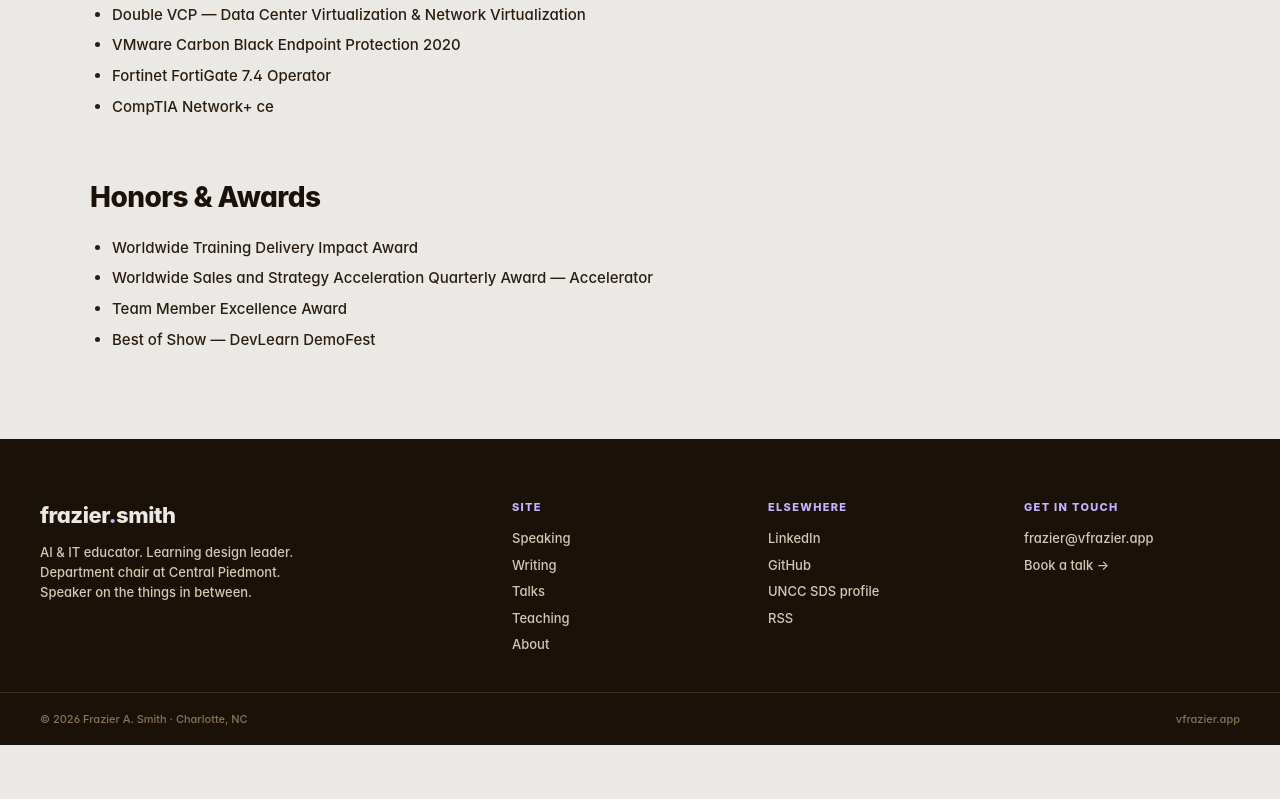
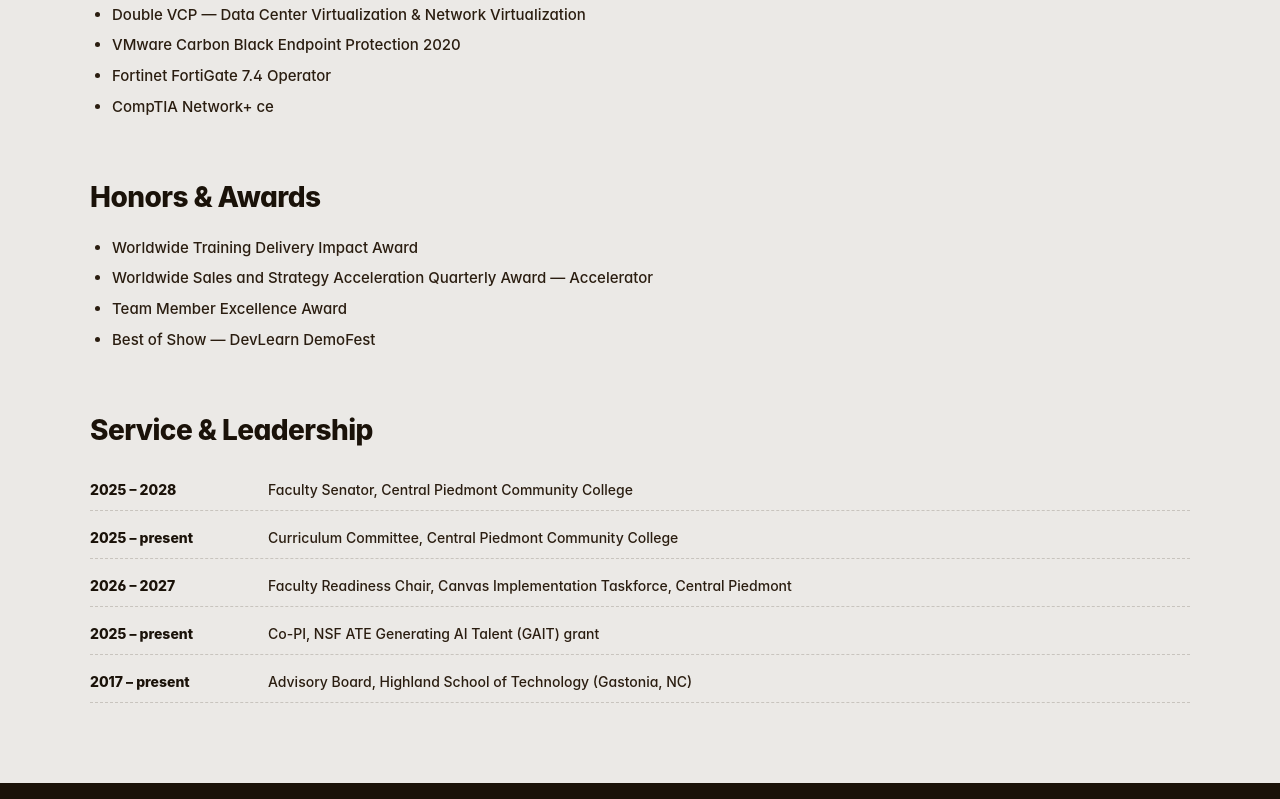
Before and after one commit to frazier-at-cpcc/vfrazier-app, an Astro site: page /about in a window 1280 px wide. Shown: the part 3121-3920 px from the top of the page. Before the commit the page ends 3866 px from the top, so only its background shows below. Built offline with nearby package versions, Linux system fonts and the light colour scheme; Astro itself is replaced by a stand-in of ours.

Commit message:
feat(service): add Faculty Senate, Curriculum Committee, and Canvas Taskforce service
- CV: split Senate/Curriculum into separate rows with correct date ranges;
  add Faculty Readiness Chair role on Canvas Implementation Taskforce (2026–2027)
- About: add new "Service & Leadership" section consolidating institutional
  service items so they're visible without clicking through to CV

```diff
--- a/src/pages/about.astro
+++ b/src/pages/about.astro
@@ -28,6 +28,13 @@ const awards = [
   'Worldwide Sales and Strategy Acceleration Quarterly Award — Accelerator',
   'Team Member Excellence Award',
   'Best of Show — DevLearn DemoFest',
+];
+const service = [
+  { years: '2025 – 2028', body: 'Faculty Senator, Central Piedmont Community College' },
+  { years: '2025 – present', body: 'Curriculum Committee, Central Piedmont Community College' },
+  { years: '2026 – 2027', body: 'Faculty Readiness Chair, Canvas Implementation Taskforce, Central Piedmont' },
+  { years: '2025 – present', body: 'Co-PI, NSF ATE Generating AI Talent (GAIT) grant' },
+  { years: '2017 – present', body: 'Advisory Board, Highland School of Technology (Gastonia, NC)' },
 ];
 ---
 <BaseLayout title="About — Frazier Smith" current="about">
@@ -96,10 +103,22 @@ const awards = [
     </ul>
   </section>
 
-  <section class="container section last">
+  <section class="container section">
     <h2>Honors &amp; Awards</h2>
     <ul class="bullets">
       {awards.map((a) => <li>{a}</li>)}
+    </ul>
+  </section>
+
+  <section class="container section last">
+    <h2>Service &amp; Leadership</h2>
+    <ul class="service">
+      {service.map((s) => (
+        <li>
+          <span class="years">{s.years}</span>
+          <span class="body">{s.body}</span>
+        </li>
+      ))}
     </ul>
   </section>
 </BaseLayout>
@@ -144,9 +163,13 @@ const awards = [
   .bullets { padding-left: 22px; }
   .bullets li { font-size: 15px; line-height: 1.65; color: var(--ink-2); margin-bottom: 6px; }
 
+  .service { list-style: none; display: grid; gap: 6px; padding: 0; }
+  .service li { display: grid; grid-template-columns: 160px 1fr; gap: 18px; padding: 10px 0; border-bottom: 1px dashed #c8c4be; font-size: 14px; }
+  .service .body { color: var(--ink-2); line-height: 1.5; }
+
   @media (max-width: 860px) {
     .hdr { grid-template-columns: 1fr; }
     h1 { font-size: 40px; }
-    .career li, .edu li { grid-template-columns: 1fr; gap: 2px; padding-bottom: 12px; }
+    .career li, .edu li, .service li { grid-template-columns: 1fr; gap: 2px; padding-bottom: 12px; }
   }
 </style>
--- a/src/pages/cv.astro
+++ b/src/pages/cv.astro
@@ -47,7 +47,9 @@ const awards = [
 ];
 
 const service = [
-  { years: '2025 – present', body: 'College Senate and Curriculum Committee, Central Piedmont Community College' },
+  { years: '2025 – 2028', body: 'Faculty Senator, Central Piedmont Community College' },
+  { years: '2025 – present', body: 'Curriculum Committee, Central Piedmont Community College' },
+  { years: '2026 – 2027', body: 'Faculty Readiness Chair, Canvas Implementation Taskforce, Central Piedmont Community College' },
   { years: '2025 – present', body: 'Co-Principal Investigator, NSF ATE Generating AI Talent (GAIT) grant — building one of NC’s first associate-degree AI programs' },
   { years: '2017 – present', body: 'Advisory Board member, Highland School of Technology (Gastonia, NC) — eight years of service' },
 ];
```
